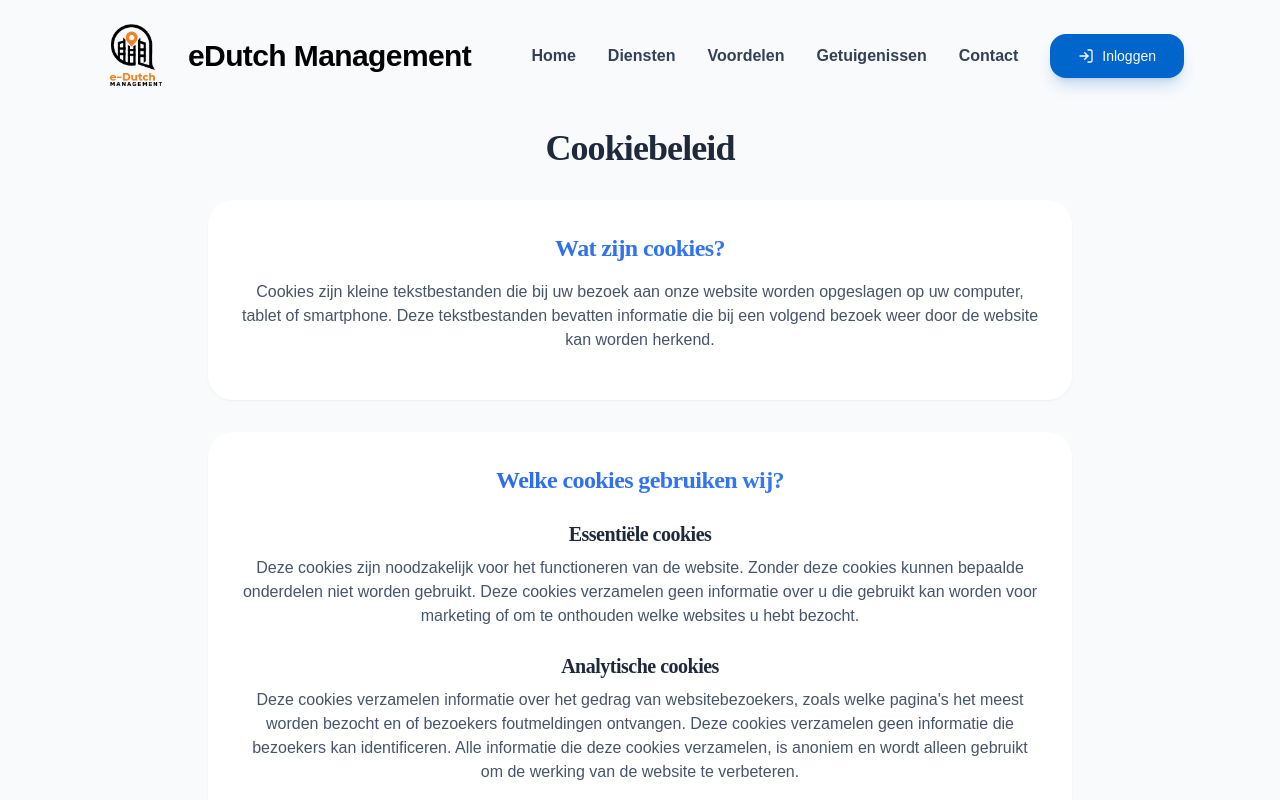
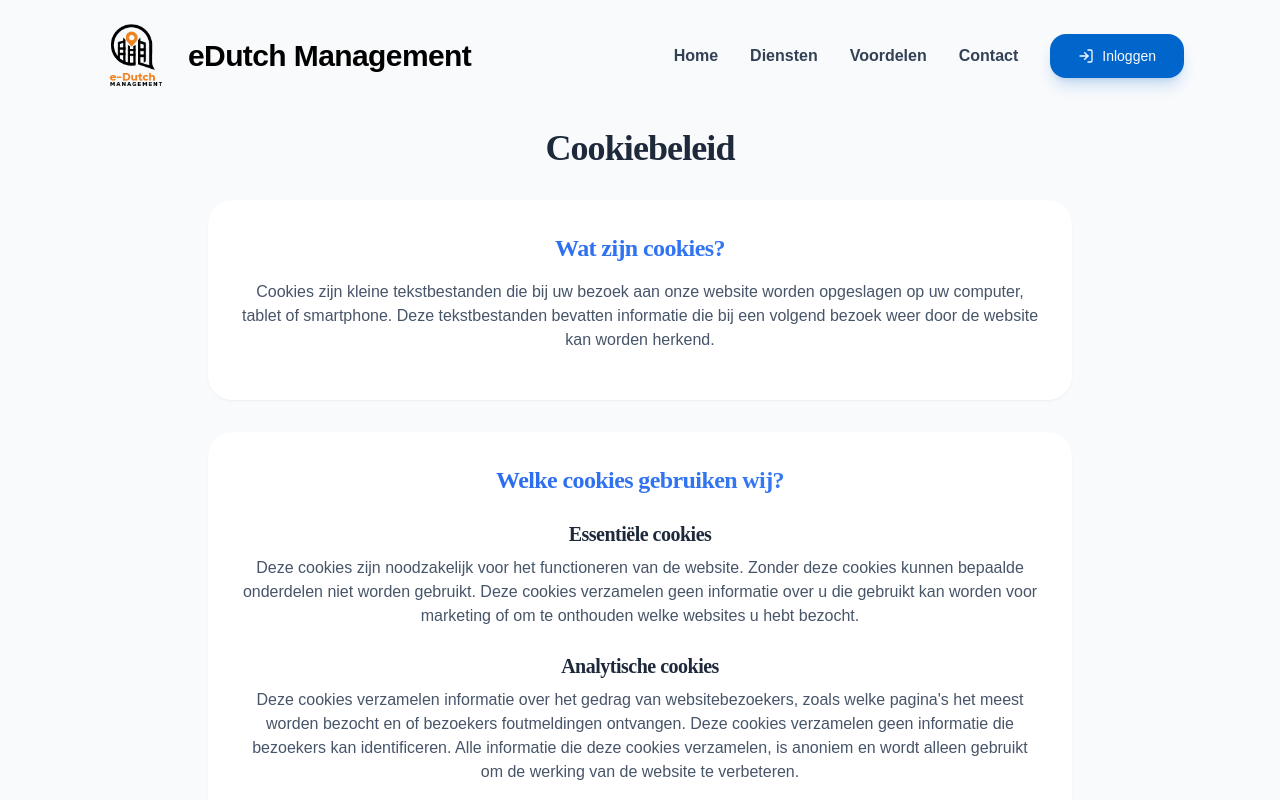
Before and after one commit to Waaries/edutchmanagement, a React (Vite) app: page /cookie-policy in a window 1280 px wide. Shown: the top 800 px of the page. Built offline with nearby package versions, Linux system fonts and the light colour scheme.

Commit message:
Remove "Getuigenissen" from Navbar
Removed the "Getuigenissen" link from the Navbar component, but kept the "Ervaringen" section on the page.

```diff
--- a/src/components/Navbar.tsx
+++ b/src/components/Navbar.tsx
@@ -22,6 +22,8 @@ const Navbar = () => {
     await signOut();
     setIsMenuOpen(false);
   };
+
+  const menuItems = ["Home", "Diensten", "Voordelen", "Contact"];
 
   return (
     <header
@@ -48,7 +50,7 @@ const Navbar = () => {
           </a>
 
           <nav className="hidden md:flex items-center space-x-8">
-            {["Home", "Diensten", "Voordelen", "Getuigenissen", "Contact"].map((item) => (
+            {menuItems.map((item) => (
               <a
                 key={item}
                 href={`#${item.toLowerCase()}`}
@@ -90,7 +92,7 @@ const Navbar = () => {
         <div className="md:hidden bg-white absolute top-full left-0 right-0 shadow-2xl animate-fade-in">
           <div className="container-full container-padding py-5">
             <div className="flex flex-col space-y-4">
-              {["Home", "Diensten", "Voordelen", "Getuigenissen", "Contact"].map((item) => (
+              {menuItems.map((item) => (
                 <a
                   key={item}
                   href={`#${item.toLowerCase()}`}
```
